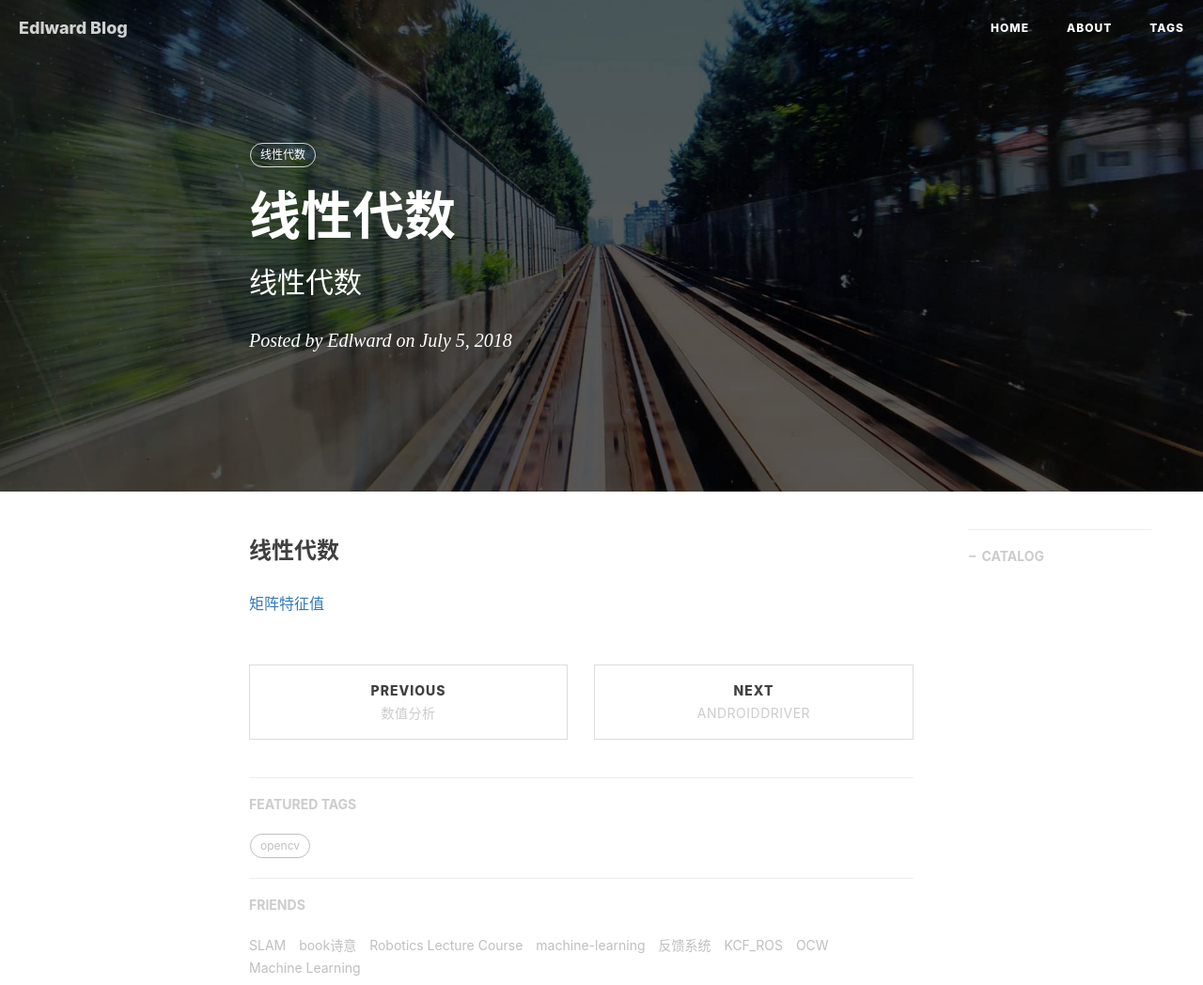
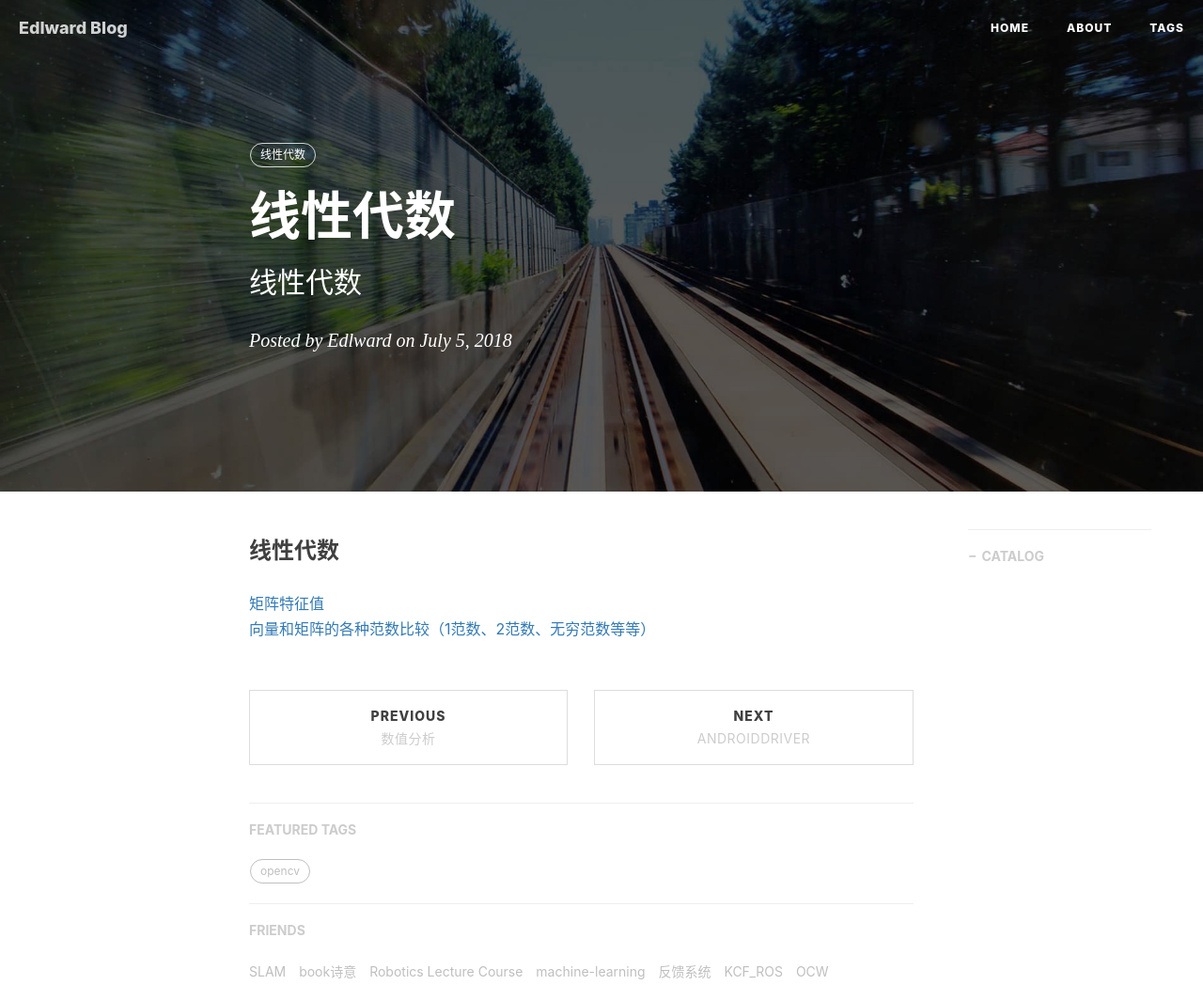
Before and after one commit to gary-robotics/dlward, a Jekyll site: the page built from _posts/2018-07-05-线性代数-2018.markdown, in a window 1280 px wide, cut to the strip 0-1048 px from the top of the page. Shown: the whole strip at 94% size. Built offline with Jekyll 4.4.1, drawn with Linux system fonts in a browser that asks for light colours; nearby versions of some CDN libraries; comment, search, counter and statistics services are not loaded.

Commit message:
Update 2018-07-05-线性代数-2018.markdown

```diff
--- a/_posts/2018-07-05-线性代数-2018.markdown
+++ b/_posts/2018-07-05-线性代数-2018.markdown
@@ -13,3 +13,4 @@ tags:
 
 ### 线性代数
 [矩阵特征值](https://www.zhihu.com/question/21874816/answer/181864044)
+[向量和矩阵的各种范数比较（1范数、2范数、无穷范数等等）](https://blog.csdn.net/Michael__Corleone/article/details/75213123)
```
